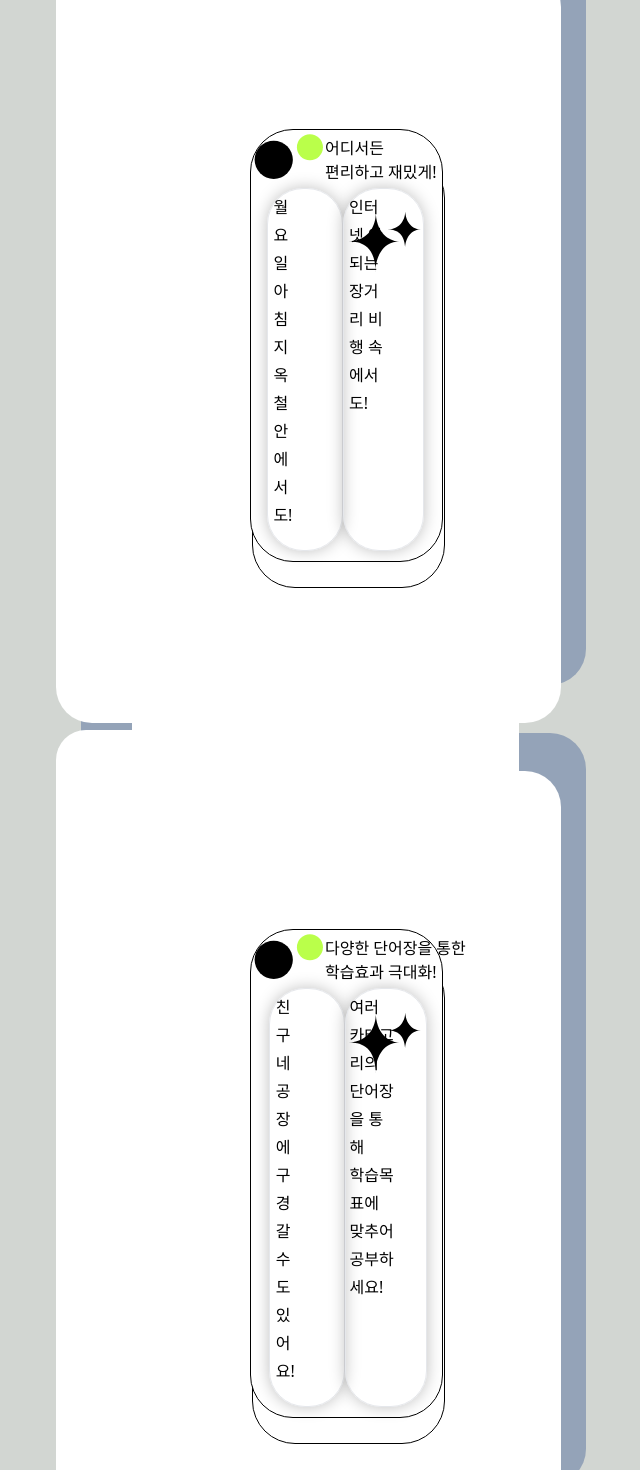
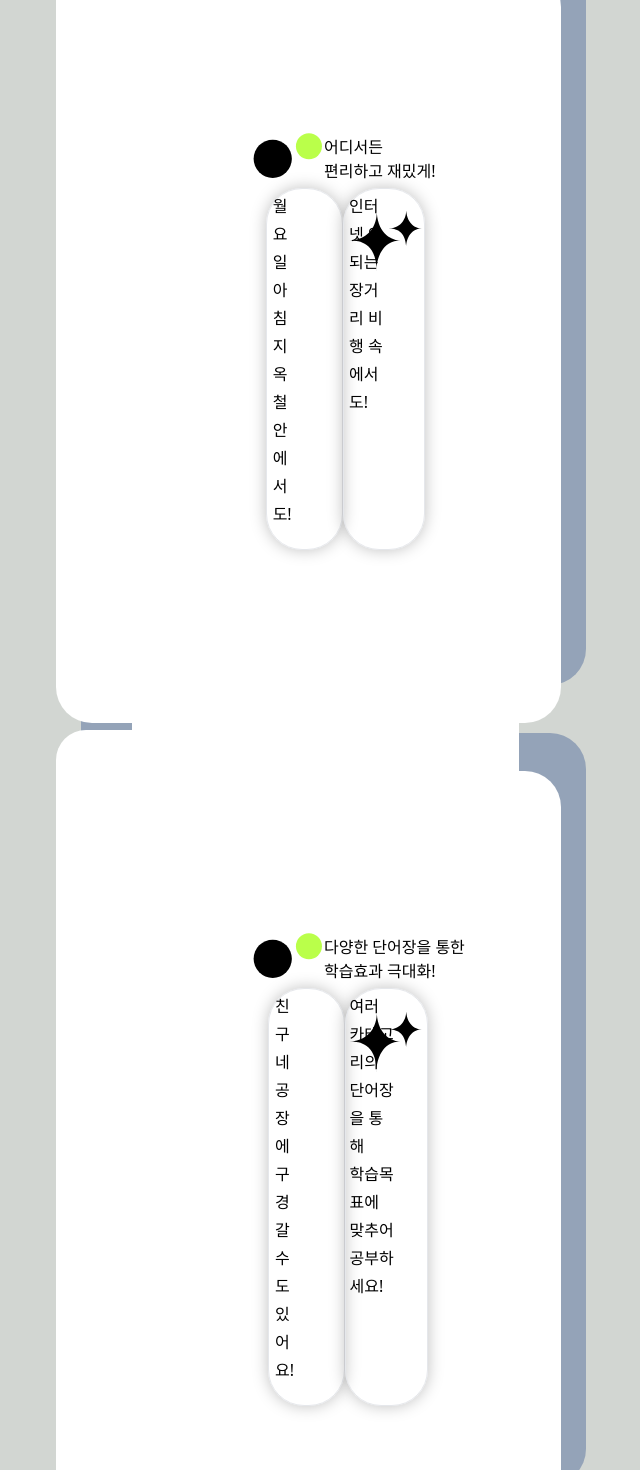
Before and after one commit to p-factory/p-factory, a React (Create React App) app in the folder front/: page /Manual in a window 1280 px wide. Shown: the part 420-1890 px from the top of the page, without its empty margins (320-960 px from the left). Built offline with nearby package versions, Linux system fonts and the light colour scheme; a web font is replaced by a local one.

Commit message:
🔥: 박스 뒷 배경 삭제

```diff
--- a/front/src/View/Main/component/Manual.componentBottom.tsx
+++ b/front/src/View/Main/component/Manual.componentBottom.tsx
@@ -12,7 +12,6 @@ const Manual = () => {
       <div className="flex flex-col bg-white pt-[clamp(0px,19.81vh,214px)] pl-[clamp(0px,30.39%,392px)] pb-[clamp(0px,33.06vh,357px)] pr-[clamp(0px,19.11%,367px)]">
         {/* 아래 박스 */}
         <div className="relative mr-[clamp(0px,1.09%,21px)] ">
-          <div className="relative border-[1px] bg-white border-black border-solid rounded-[43px] z-10 w-full h-full">
           <img
             src={sparkleIcon}
             alt="Sparkle Icon"
@@ -41,8 +40,6 @@ const Manual = () => {
             </div>
           </div>
         </div>
-          <div className="border-[1px] border-black border-solid rounded-[43px] left-[clamp(0px,1.09%,21px)] top-[clamp(0px,6.28%,26px)] w-full h-full --primary-bg-Color absolute z-0" />
-        </div>
       </div>
     </div>
   );
--- a/front/src/View/Main/component/Manual.componentTop.tsx
+++ b/front/src/View/Main/component/Manual.componentTop.tsx
@@ -12,7 +12,6 @@ const Manual = () => {
       <div className="flex flex-col bg-white pt-[clamp(0px,19.81vh,214px)] pl-[clamp(0px,30.39%,392px)] pb-[clamp(0px,33.06vh,357px)] pr-[clamp(0px,19.11%,367px)]">
         {/* 위 박스 */}
         <div className="relative mr-[clamp(0px,1.09%,21px)] mb-[clamp(0px,8.7%,94px)]">
-          <div className="relative border-[1px] bg-white border-black border-solid rounded-[43px] z-10 w-full h-full">
           <img
             src={sparkleIcon}
             alt="Sparkle Icon"
@@ -40,8 +39,6 @@ const Manual = () => {
             </div>
           </div>
         </div>
-          <div className="border-[1px] border-black border-solid rounded-[43px] left-[clamp(0px,1.09%,21px)] top-[clamp(0px,6.28%,26px)] w-full h-full --primary-bg-Color absolute z-0" />
-        </div>
       </div>
     </div>
   );
```
Lines whose indentation alone changed are shown as unchanged.
